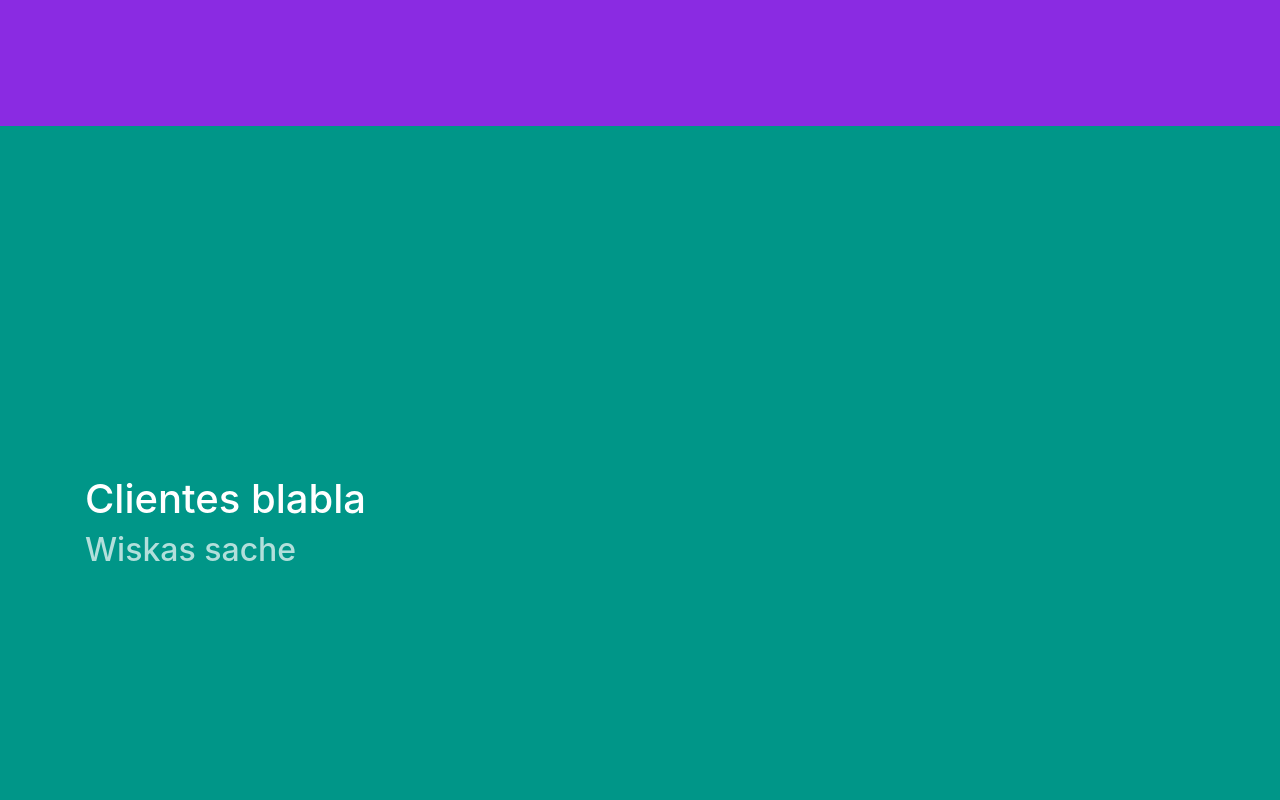
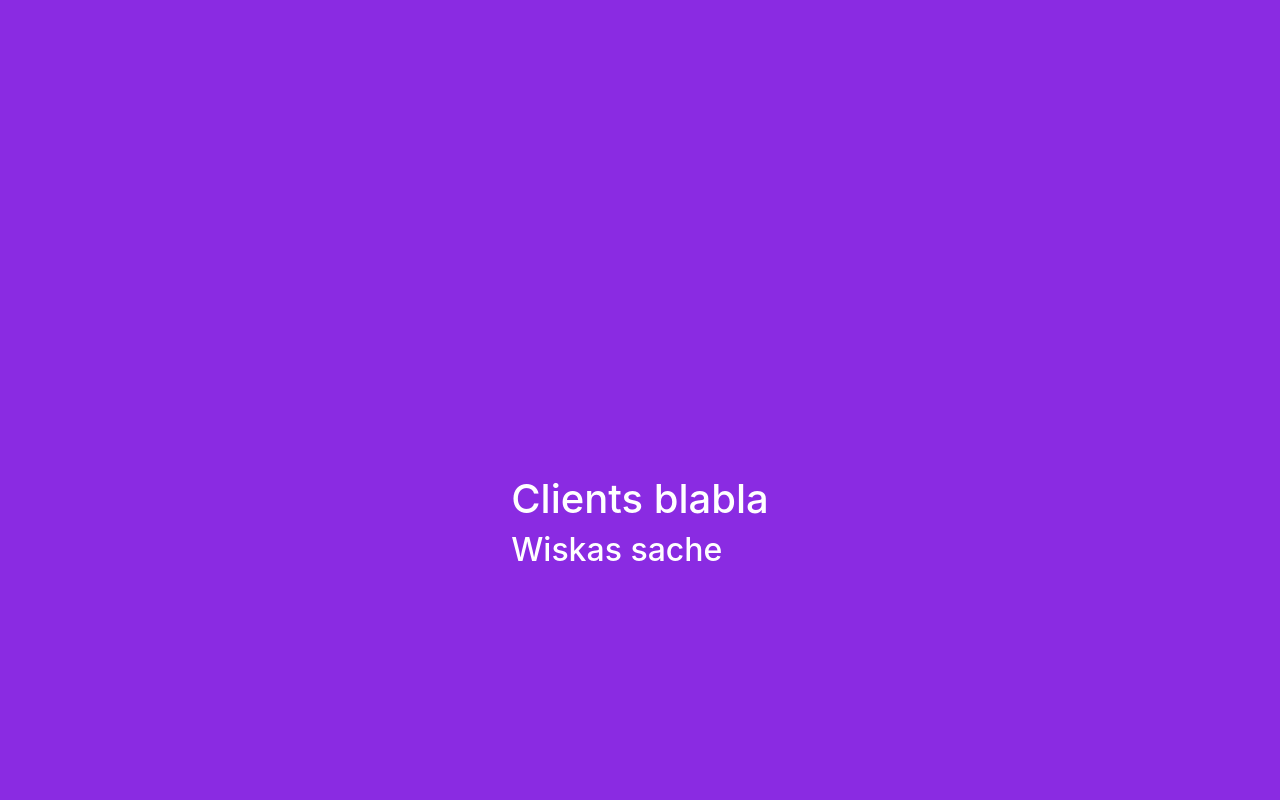
Before and after one commit to dsreliete/MartinInstalacoes, a React (Create React App) app: page / in a window 1280 px wide. Shown: the part 2800-3600 px from the top of the page. Built offline with nearby package versions, Linux system fonts and the light colour scheme.

Commit message:
added new components clients and animated banner

```diff
--- /dev/null
+++ b/src/components/ClientsComponent.js
@@ -0,0 +1,17 @@
+import React  from 'react';
+
+
+function Clients() {
+    return(
+        <div className="portfolio-container">
+            <div className="row">
+                <div className="col">
+                    <h1> Clients blabla</h1>
+                    <h2>Wiskas sache</h2>
+                </div>
+            </div>
+        </div>
+    );
+}
+
+export default Clients;
--- a/src/components/MainComponent.js
+++ b/src/components/MainComponent.js
@@ -6,7 +6,8 @@ import Footer from './FooterComponent';
 import Home from './HomeComponent';
 import AboutUs from './AboutusComponent';
 import Portfolio from './PortfolioComponent';
-import AnimatedBannerImage from './AnimatedBannerImage';
+import ParallaxBannerImage from './ParalaxBannerImage';
+import Clients from './ClientsComponent';
 
 const MainPage = () => {
     return (
@@ -17,12 +18,12 @@ const MainPage = () => {
             <div id="quemsomos">
                 <AboutUs />
             </div>
-            <AnimatedBannerImage />
+            <ParallaxBannerImage />
             <div id="portfolio">
                 <Portfolio />
             </div>
             <div id="clientes">
-                <Home text="Clientes"/>
+                <Clients />
             </div>
         </>
     );
```
Also changed, not shown: src/components/ParalaxBannerImage.js (renamed from src/components/AnimatedBannerImage.js).
